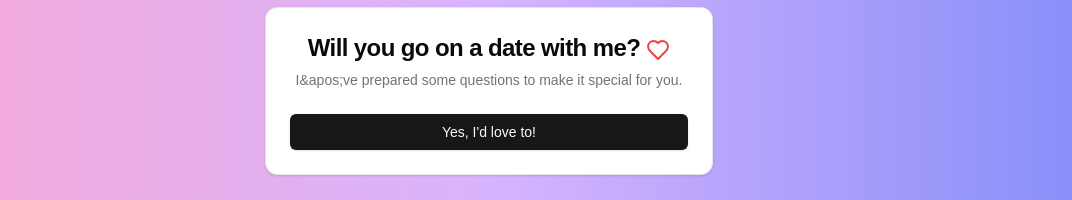
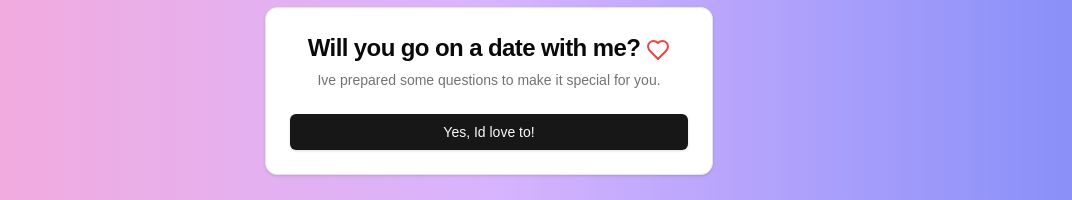
Before and after one commit to AminGangsarPangarso/Lovely, a Next.js app: page / in a window 1280 px wide. Shown: the part 309-509 px from the top of the page, without its empty margins (151-1223 px from the left). Built offline with nearby package versions, Linux system fonts and the light colour scheme.

Commit message:
fixing date

```diff
--- a/app/page.tsx
+++ b/app/page.tsx
@@ -6,7 +6,7 @@ import { Button } from "@/components/ui/button";
 import { Label } from "@/components/ui/label";
 import { RadioGroup, RadioGroupItem } from "@/components/ui/radio-group";
 import { Card, CardContent, CardDescription, CardFooter, CardHeader, CardTitle } from "@/components/ui/card";
-import { HeartIcon } from "lucide-react";
+import { ChevronLeft, ChevronRight, HeartIcon } from "lucide-react";
 import Image from 'next/image';
 
 export default function Home() {
@@ -62,23 +62,23 @@ export default function Home() {
                 Will you go on a date with me? <HeartIcon className="inline-block text-red-500" />
               </>
             ) : step === 4 ? (
-              "It&apos;s a date!"
+              "Its a date!"
             ) : (
-              "Let&apos;s plan our perfect date!"
+              "Lets plan our perfect date!"
             )}
           </CardTitle>
           <CardDescription className="text-center">
             {step === 0
-              ? "I&apos;ve prepared some questions to make it special for you."
+              ? "Ive prepared some questions to make it special for you."
               : step === 4
-              ? "I can&apos;t wait to spend time with you!"
+              ? "I cant wait to spend time with you!"
               : `Question ${step} of ${questions.length + 1}`}
           </CardDescription>
         </CardHeader>
         <CardContent>
           {step === 0 ? (
             <Button onClick={() => setStep(1)} className="w-full">
-              Yes, I&apos;d love to!
+              Yes, Id love to!
             </Button>
           ) : step <= 3 ? (
             <div className="space-y-4">
@@ -96,15 +96,17 @@ export default function Home() {
             <div className="space-y-4">
               <h3 className="font-medium">When would you like to go?</h3>
               <Calendar
-                mode="single"
-                selected={answers.date}
-                onSelect={handleDateChange}
-                className="rounded-md border"
-              />
+  mode="single"
+  selected={answers.date}
+  onSelect={handleDateChange}
+  className="rounded-md border"
+/>
+
+
             </div>
           ) : (
             <div className="space-y-4">
-              <p>Great! Here&apos;s a summary of our date:</p>
+              <p>Great! Here a summary of our date:</p>
               <ul className="list-disc list-inside">
                 <li>Activity: {answers.activity}</li>
                 <li>Food: {answers.food}</li>
--- a/package.json
+++ b/package.json
@@ -27,6 +27,7 @@
     "@eslint/eslintrc": "^3",
     "@types/node": "^20",
     "@types/react": "^19",
+    "@types/react-day-picker": "^5.3.0",
     "@types/react-dom": "^19",
     "eslint": "^9",
     "eslint-config-next": "15.1.6",
```
Also changed, not shown: 1 other file (tests, documents, lock files or other folders).
